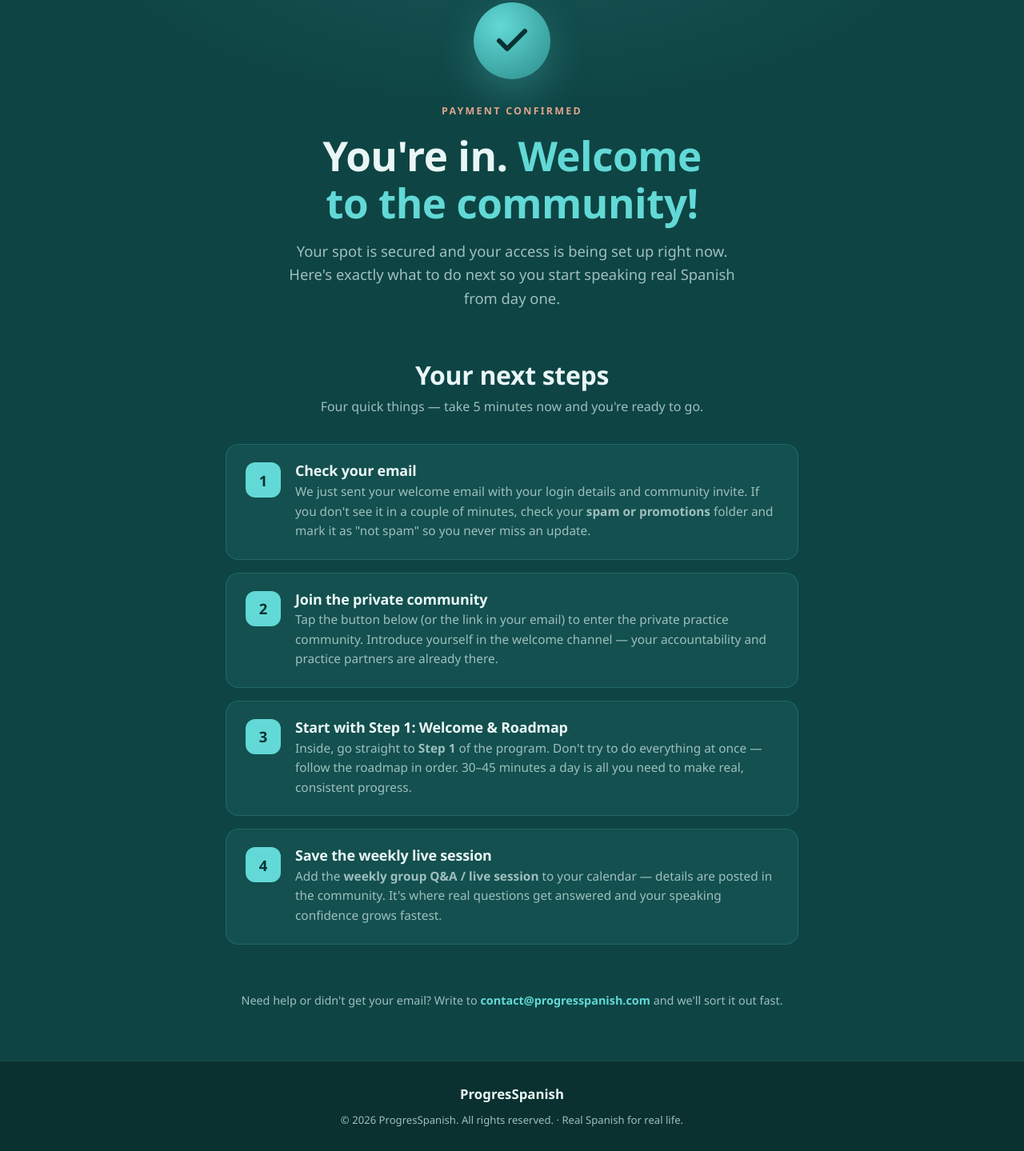
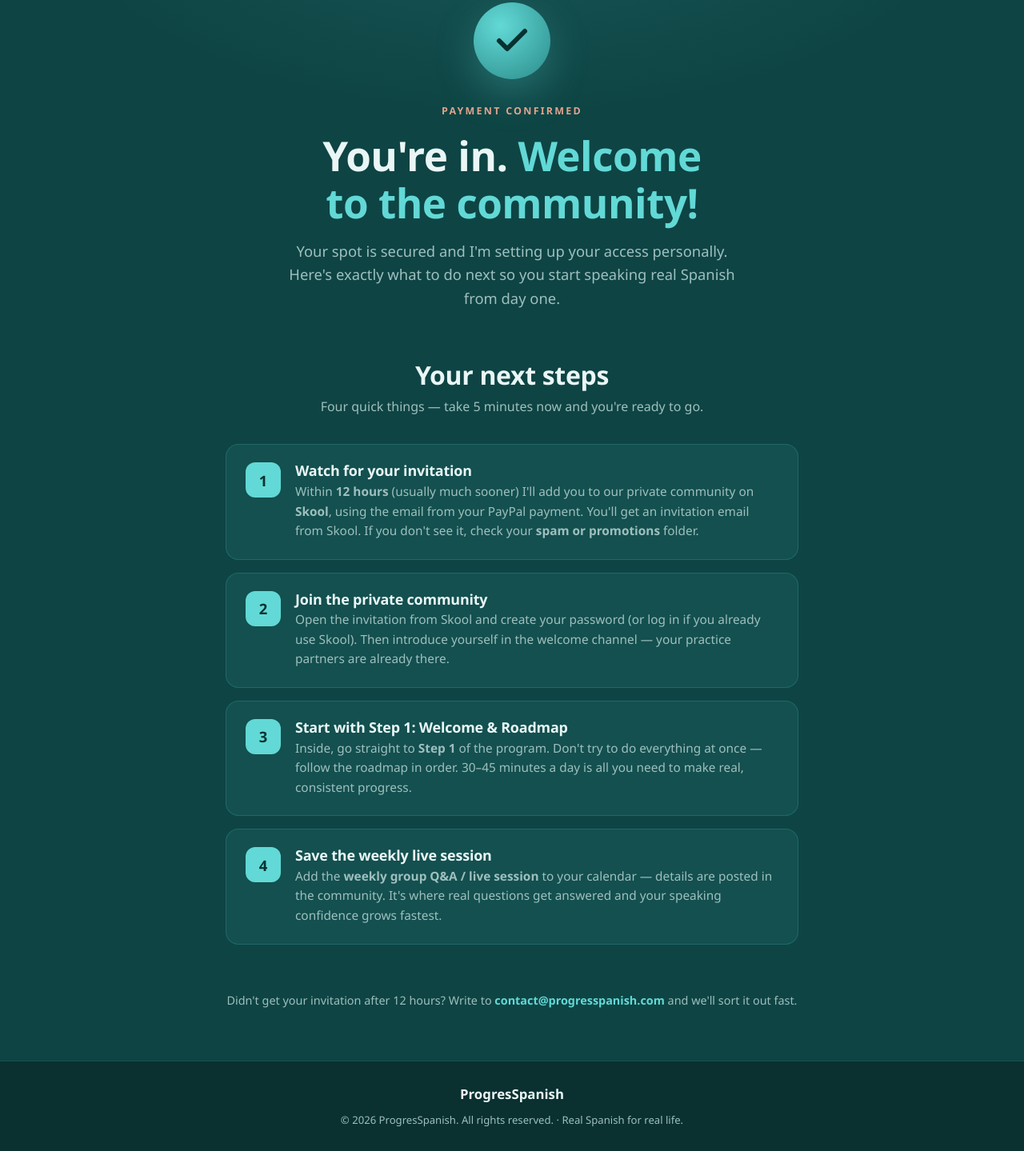
Before and after one commit to Alejandra56789/community, a plain HTML site: page thank-you/index.html in a window 1280 px wide. Shown: the part 69-1508 px from the top of the page at 80% size. Drawn offline with Linux system fonts and the light colour scheme.

Commit message:
Página de gracias: explicar el acceso manual a Skool en vez de prometer un correo automático (#16)
Claude-Session: https://claude.ai/code/session_017PSem9NUVpEMSkDn2ApX22

Co-authored-by: Claude <noreply@anthropic.com>

```diff
--- a/thank-you/index.html
+++ b/thank-you/index.html
@@ -97,7 +97,7 @@ src="https://www.facebook.com/tr?id=633455245862715&ev=Purchase&noscript=1"
       </div>
       <span class="eyebrow">Payment confirmed</span>
       <h1>You're in. <span class="turq">Welcome to the community!</span></h1>
-      <p class="lead">Your spot is secured and your access is being set up right now. Here's exactly what to do next so you start speaking real Spanish from day one.</p>
+      <p class="lead">Your spot is secured and I'm setting up your access personally. Here's exactly what to do next so you start speaking real Spanish from day one.</p>
     </div>
   </header>
 
@@ -110,15 +110,16 @@ src="https://www.facebook.com/tr?id=633455245862715&ev=Purchase&noscript=1"
         <div class="step">
           <span class="num">1</span>
           <div>
-            <h3>Check your email</h3>
-            <p>We just sent your welcome email with your login details and community invite. If you don't see it in a couple of minutes, check your <strong>spam or promotions</strong> folder and mark it as "not spam" so you never miss an update.</p>
+            <h3>Watch for your invitation</h3>
+            <p>Within <strong>12 hours</strong> (usually much sooner) I'll add you to our private community on <strong>Skool</strong>, using the email from your PayPal payment. You'll get an invitation email from Skool. If you don't see it, check your <strong>spam or promotions</strong> folder.</p>
           </div>
         </div>
         <div class="step">
           <span class="num">2</span>
           <div>
             <h3>Join the private community</h3>
-            <p>Tap the button below (or the link in your email) to enter the private practice community. Introduce yourself in the welcome channel — your accountability and practice partners are already there.</p>
+            <p>Open the invitation from Skool and create your password (or log in if you already use Skool). Then introduce yourself in the welcome channel — your practice partners are already there.</p>
+            <p id="skool-wrap" hidden style="margin-top:12px"><a id="skool-link" class="inline" href="#" target="_blank" rel="noopener">Already on Skool? Request access here →</a> I'll approve you as soon as I see your request.</p>
           </div>
         </div>
         <div class="step">
@@ -142,7 +143,7 @@ src="https://www.facebook.com/tr?id=633455245862715&ev=Purchase&noscript=1"
   <!-- CTA -->
   <section class="cta-band">
     <div class="wrap">
-      <p class="help">Need help or didn't get your email? Write to <a href="mailto:contact@progresspanish.com">contact@progresspanish.com</a> and we'll sort it out fast.</p>
+      <p class="help">Didn't get your invitation after 12 hours? Write to <a href="mailto:contact@progresspanish.com">contact@progresspanish.com</a> and we'll sort it out fast.</p>
     </div>
   </section>
 
@@ -154,5 +155,10 @@ src="https://www.facebook.com/tr?id=633455245862715&ev=Purchase&noscript=1"
     </div>
   </footer>
 
+<script>
+  // Pega aquí el enlace de tu comunidad de Skool (ej. "https://www.skool.com/tu-comunidad/about"). Vacío = el enlace no se muestra.
+  var SKOOL_URL = "";
+  if (SKOOL_URL) { document.getElementById("skool-link").href = SKOOL_URL; document.getElementById("skool-wrap").hidden = false; }
+</script>
 </body>
 </html>
```
